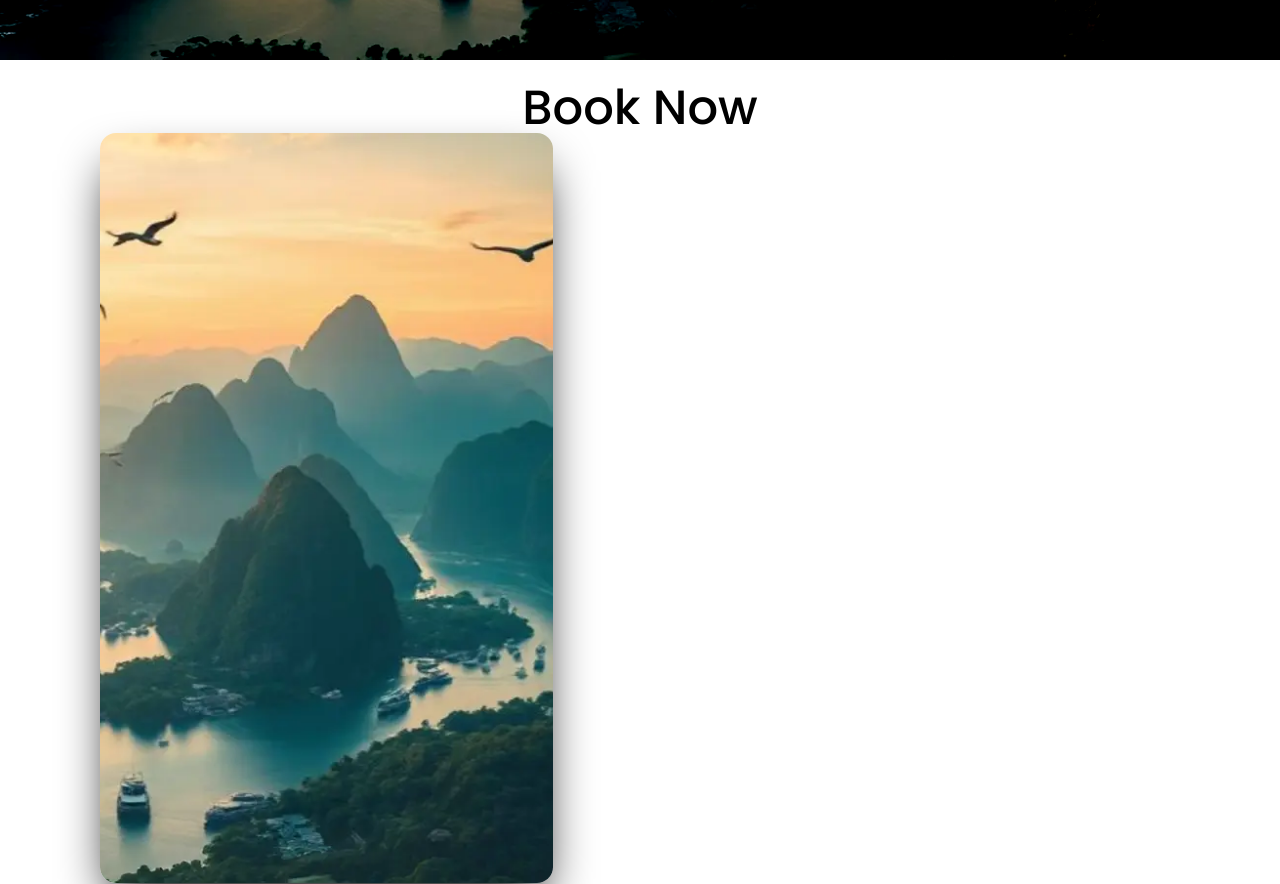
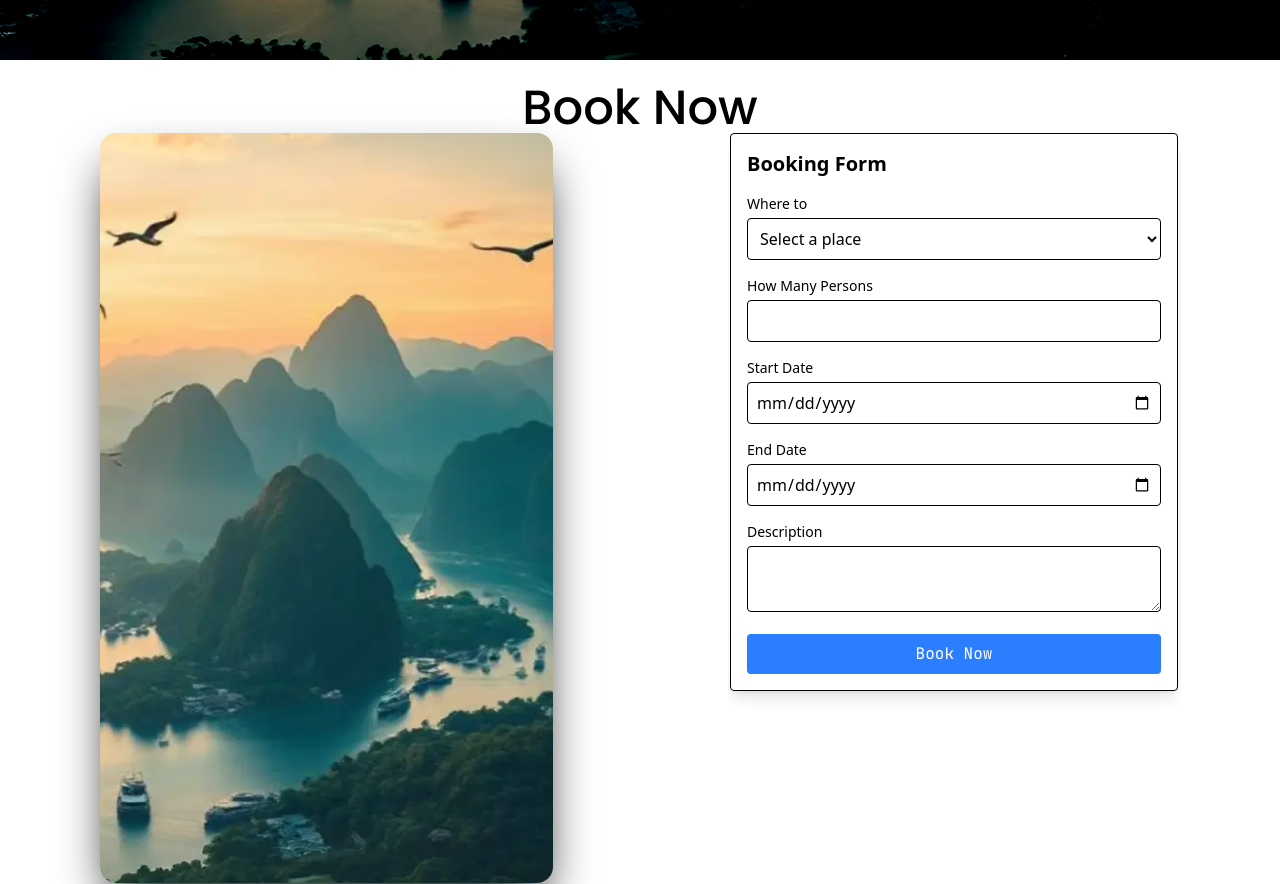
Before and after one commit to aktech27/jain-online-fe-project, a React (Vite) app: page / in a window 1280 px wide. Shown: the part 740-1624 px from the top of the page. Built offline with nearby package versions, Linux system fonts and the light colour scheme.

Commit message:
Add form component

```diff
--- /dev/null
+++ b/src/components/BookNow/BookNowForm.tsx
@@ -0,0 +1,102 @@
+import { useState } from "react";
+
+const BookNowForm = () => {
+  const [whereTo, setWhereTo] = useState('');
+  const [howManyPersons, setHowManyPersons] = useState('');
+  const [startDate, setStartDate] = useState('');
+  const [endDate, setEndDate] = useState('');
+  const [description, setDescription] = useState('');
+
+
+  const places = ['New York', 'Los Angeles', 'Chicago', 'Houston', 'Phoenix'];
+
+  const handleSubmit = () => {
+    alert('Booking successful!');
+    // Reset form
+    setWhereTo('');
+    setHowManyPersons('');
+    setStartDate('');
+    setEndDate('');
+    setDescription('');
+  };
+
+  return (
+    <div className="max-w-md mx-auto p-4 border rounded shadow-lg">
+      <h2 className="text-xl font-bold mb-4">Booking Form</h2>
+      <form onSubmit={handleSubmit}>
+        <div className="mb-4">
+          <label className="block text-sm font-medium mb-1">Where to</label>
+          <select
+            value={whereTo}
+            onChange={(e) => setWhereTo(e.target.value)}
+            className="w-full border rounded p-2"
+          >
+            <option value="">Select a place</option>
+            {places.map((place) => (
+              <option key={place} value={place}>
+                {place}
+              </option>
+            ))}
+          </select>
+        </div>
+
+        <div className="mb-4">
+          <label className="block text-sm font-medium mb-1">How Many Persons</label>
+          <input
+            type="number"
+            value={howManyPersons}
+            onChange={(e) => setHowManyPersons(e.target.value)}
+            className="w-full border rounded p-2"
+            min="1"
+            required
+          />
+        </div>
+
+        <div className="mb-4">
+          <label className="block text-sm font-medium mb-1">Start Date</label>
+          <input
+            type="date"
+            value={startDate}
+            onChange={(e) => setStartDate(e.target.value)}
+            className="w-full border rounded p-2"
+            min={new Date().toISOString().split('T')[0]} // Set minimum to today
+            required
+          />
+        </div>
+
+        <div className="mb-4">
+          <label className="block text-sm font-medium mb-1">End Date</label>
+          <input
+            type="date"
+            value={endDate}
+            onChange={(e) => setEndDate(e.target.value)}
+            className="w-full border rounded p-2"
+            min={startDate} // Set minimum to start date
+            required
+          />
+        </div>
+
+        <div className="mb-4">
+          <label className="block text-sm font-medium mb-1">Description</label>
+          <textarea
+            value={description}
+            onChange={(e) => setDescription(e.target.value)}
+            className="w-full border rounded p-2"
+            minLength={50}
+            maxLength={500}
+            required
+          />
+        </div>
+
+        <button
+          type="submit"
+          className="w-full bg-blue-500 text-white rounded p-2 hover:bg-blue-600"
+        >
+          Book Now
+        </button>
+      </form>
+    </div>
+  );
+};
+
+export default BookNowForm;
--- a/src/components/BookNow/BookSection.tsx
+++ b/src/components/BookNow/BookSection.tsx
@@ -1,4 +1,5 @@
 import BgImage from '../../assets/travel-bg.webp';
+import BookNowForm from './BookNowForm';
 
 const BookSection = () => {
   return (
@@ -12,12 +13,7 @@ const BookSection = () => {
       </div>
       <div className="w-[50%] h-full p-3 flex items-center">
       <div className="w-[75%] mx-auto h-[750px] overflow-hidden">
-          <form className='w-full'>
-            <input type="text" />
-            <input type="text" />
-            <input type="text" />
-            <input type="text" />
-          </form>
+          <BookNowForm/>
         </div>
       </div>
       </div>
```
